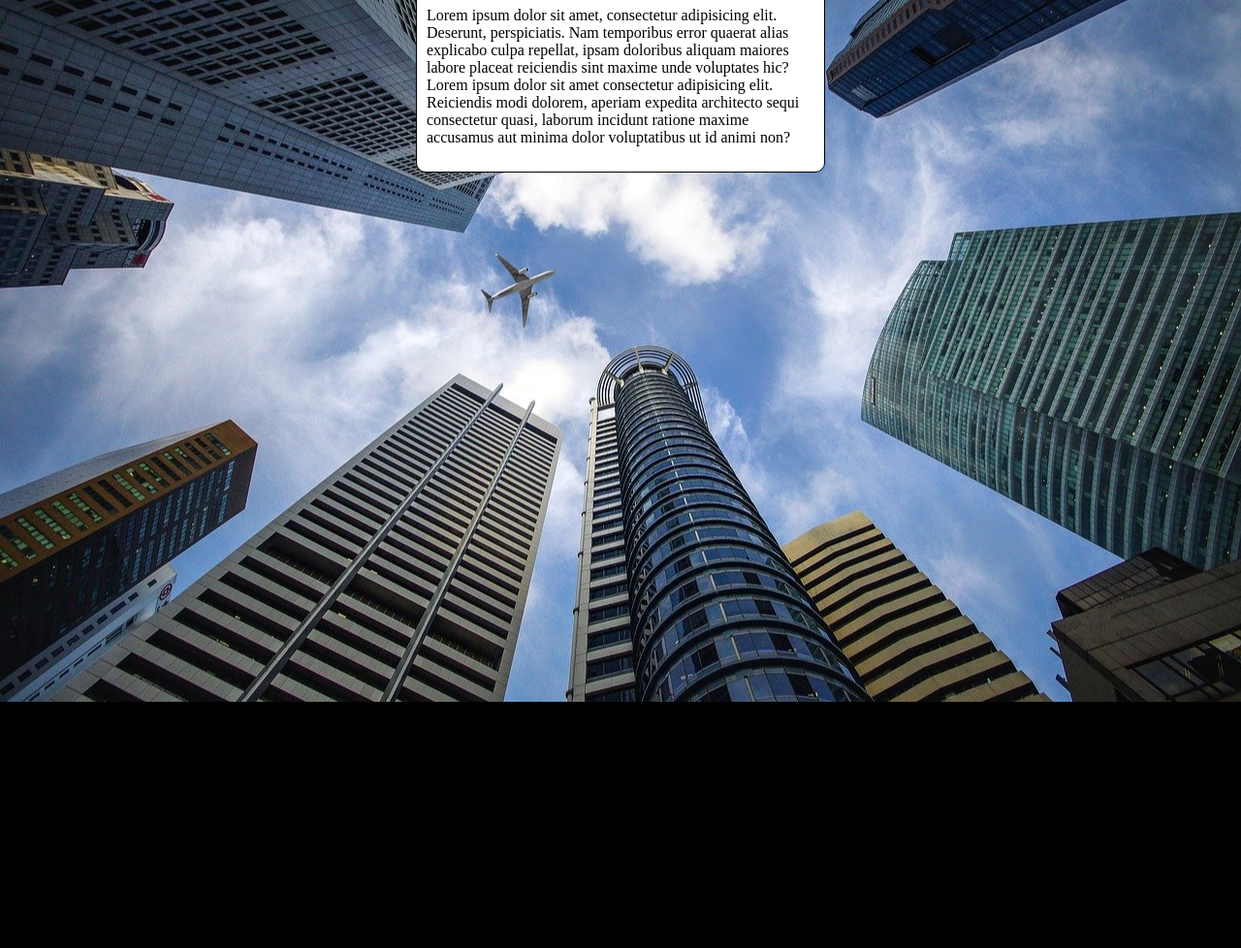
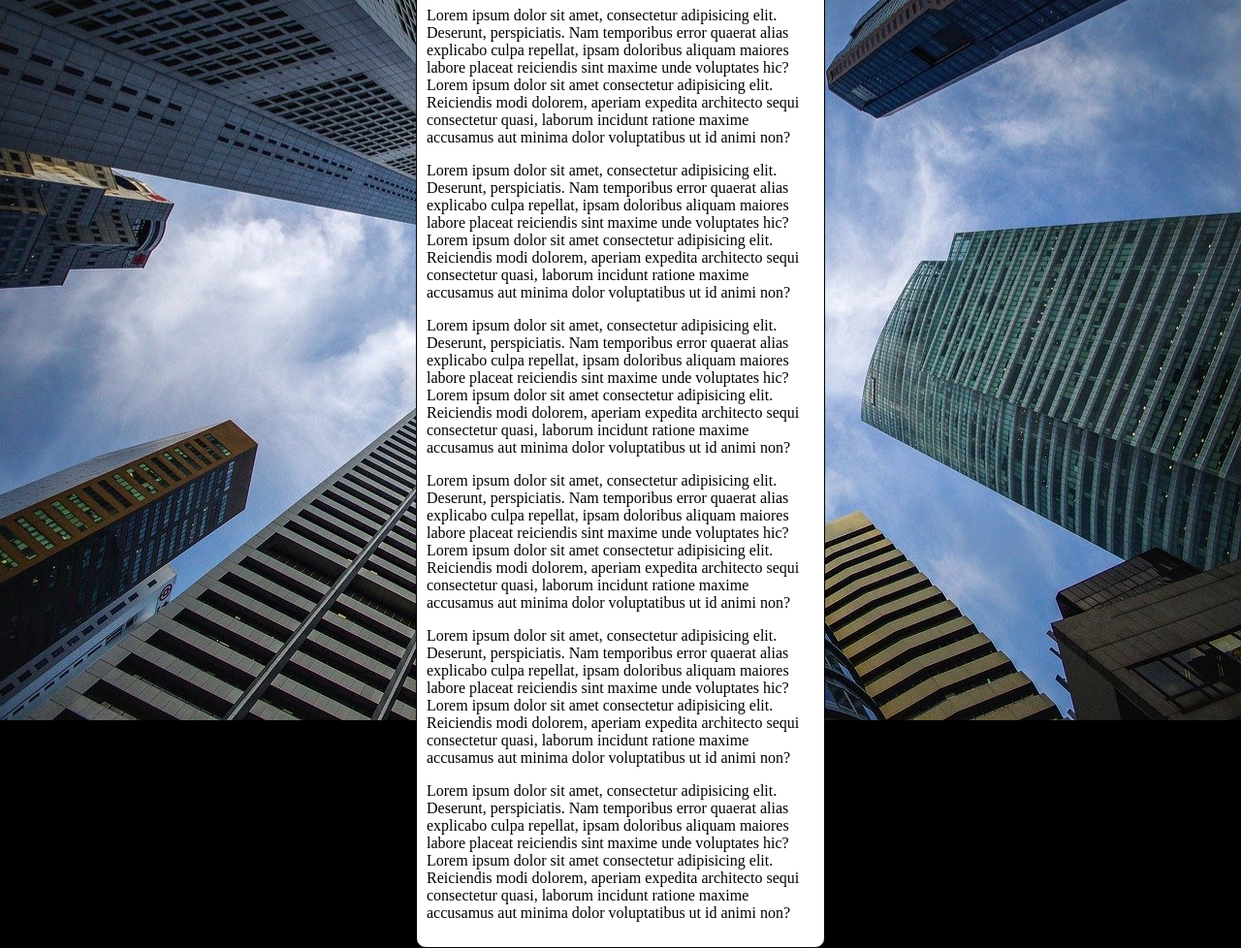
Before and after one commit to joelfaustino/html-css, a plain HTML site: page exercicios/módulo 3/ex 022/fundo006.html in a window 1280 px wide. Shown: the part 92-1070 px from the top of the page at 97% size. Before the commit the page ends 816 px from the top, so only its background shows below. Drawn offline with Linux system fonts and the light colour scheme.

Commit message:
atualizei texto

```diff
--- a/exercicios/módulo 3/ex 022/fundo006.html
+++ b/exercicios/módulo 3/ex 022/fundo006.html
@@ -32,6 +32,21 @@
         <h1>Teste de Imagem de Fundo</h1>
         <p>Lorem ipsum dolor sit amet, consectetur adipisicing elit. Deserunt, perspiciatis. Nam temporibus error quaerat alias explicabo culpa repellat, ipsam doloribus aliquam maiores labore placeat reiciendis sint maxime unde voluptates hic? <br>
         Lorem ipsum dolor sit amet consectetur adipisicing elit. Reiciendis modi dolorem, aperiam expedita architecto sequi consectetur quasi, laborum incidunt ratione maxime accusamus aut minima dolor voluptatibus ut id animi non?</p>
+
+        <p>Lorem ipsum dolor sit amet, consectetur adipisicing elit. Deserunt, perspiciatis. Nam temporibus error quaerat alias explicabo culpa repellat, ipsam doloribus aliquam maiores labore placeat reiciendis sint maxime unde voluptates hic? <br>
+        Lorem ipsum dolor sit amet consectetur adipisicing elit. Reiciendis modi dolorem, aperiam expedita architecto sequi consectetur quasi, laborum incidunt ratione maxime accusamus aut minima dolor voluptatibus ut id animi non?</p>
+
+        <p>Lorem ipsum dolor sit amet, consectetur adipisicing elit. Deserunt, perspiciatis. Nam temporibus error quaerat alias explicabo culpa repellat, ipsam doloribus aliquam maiores labore placeat reiciendis sint maxime unde voluptates hic? <br>
+        Lorem ipsum dolor sit amet consectetur adipisicing elit. Reiciendis modi dolorem, aperiam expedita architecto sequi consectetur quasi, laborum incidunt ratione maxime accusamus aut minima dolor voluptatibus ut id animi non?</p>
+
+        <p>Lorem ipsum dolor sit amet, consectetur adipisicing elit. Deserunt, perspiciatis. Nam temporibus error quaerat alias explicabo culpa repellat, ipsam doloribus aliquam maiores labore placeat reiciendis sint maxime unde voluptates hic? <br>
+        Lorem ipsum dolor sit amet consectetur adipisicing elit. Reiciendis modi dolorem, aperiam expedita architecto sequi consectetur quasi, laborum incidunt ratione maxime accusamus aut minima dolor voluptatibus ut id animi non?</p>
+
+        <p>Lorem ipsum dolor sit amet, consectetur adipisicing elit. Deserunt, perspiciatis. Nam temporibus error quaerat alias explicabo culpa repellat, ipsam doloribus aliquam maiores labore placeat reiciendis sint maxime unde voluptates hic? <br>
+        Lorem ipsum dolor sit amet consectetur adipisicing elit. Reiciendis modi dolorem, aperiam expedita architecto sequi consectetur quasi, laborum incidunt ratione maxime accusamus aut minima dolor voluptatibus ut id animi non?</p>
+
+        <p>Lorem ipsum dolor sit amet, consectetur adipisicing elit. Deserunt, perspiciatis. Nam temporibus error quaerat alias explicabo culpa repellat, ipsam doloribus aliquam maiores labore placeat reiciendis sint maxime unde voluptates hic? <br>
+        Lorem ipsum dolor sit amet consectetur adipisicing elit. Reiciendis modi dolorem, aperiam expedita architecto sequi consectetur quasi, laborum incidunt ratione maxime accusamus aut minima dolor voluptatibus ut id animi non?</p>
     </main>
 </body>
 </html>
```
